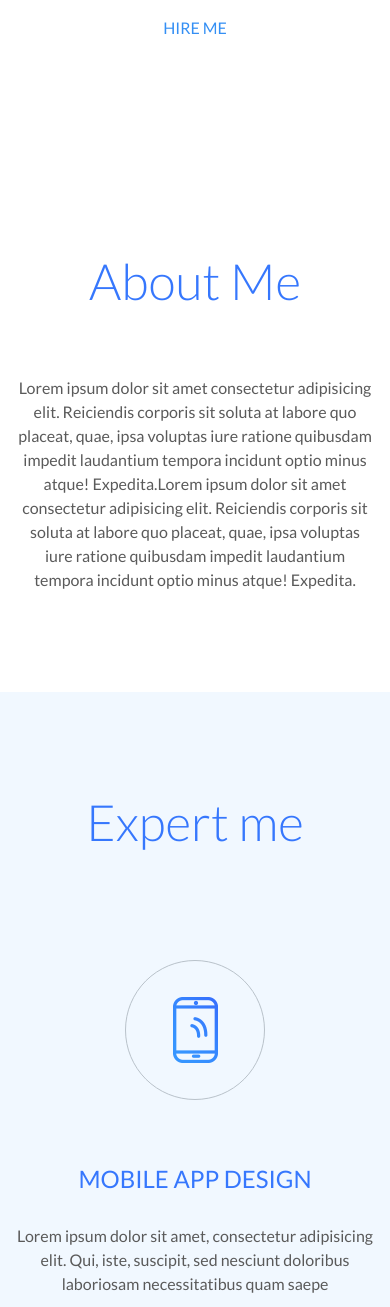
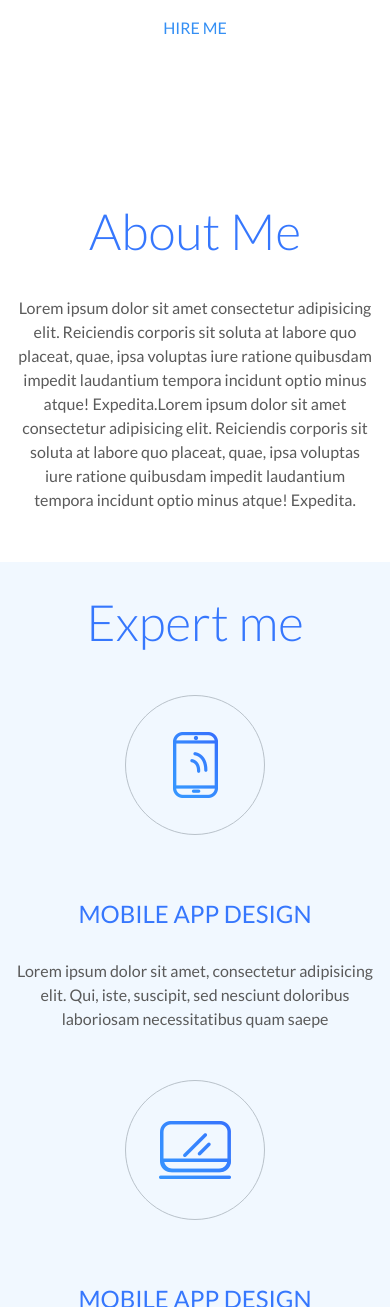
Before and after one commit to AndreyChenzov242/lesson19, a plain HTML site: page index.html in a window 390 px wide. Shown: the part 693-2000 px from the top of the page. Drawn offline with nearby package versions, Linux system fonts and the light colour scheme.

Commit message:
last correct)

```diff
--- a/index.html
+++ b/index.html
@@ -154,7 +154,7 @@
     <section class="section expert">
         <div class="container">
             <div class="row expert-row">
-                <div class="col-8 col-md-4">
+                <div class="col-12 col-md-4">
                     <h2 class="h2">Expert me</h2>
                 </div>
             </div>
--- a/scss/custom.scss
+++ b/scss/custom.scss
@@ -302,6 +302,9 @@ a {
     min-width: 400px;
     padding: 100px 0px;
     background-color: #FFFFFF;
+    @media (max-width: 500px) {
+        padding: 50px 0px;
+    }
     @media (max-width: 396px) {
         min-width: auto;
      }
@@ -313,6 +316,9 @@ a {
 
         h2{
             margin-bottom: 65px;
+            @media (max-width: 500px) {
+                margin-bottom: 35px;
+            }
         }
     }
 }
@@ -327,13 +333,14 @@ a {
     padding: 100px 0px;
     background-color: #F1F8FF;
 
+    @media (max-width: 500px) {
+        padding: 30px 0px;
+     }
+
     &-row{
         display: flex;
         justify-content: center;
         text-align: center;
-
-
-
     }
 }
 
@@ -349,6 +356,10 @@ a {
         font-size: 24px !important;
         font-weight: normal !important;
         text-transform: uppercase;
+
+    }
+    @media (max-width: 500px) {
+        margin-top: 35px;
     }
 }
 .card-img{
@@ -411,6 +422,9 @@ a {
 .works{
     padding-bottom: 125px;
 
+    @media (max-width: 500px) {
+        padding-bottom: 30px;
+    }
     &__img{
         margin-bottom: 60px;
         img{
```
Also changed, not shown: css/custom.css.
